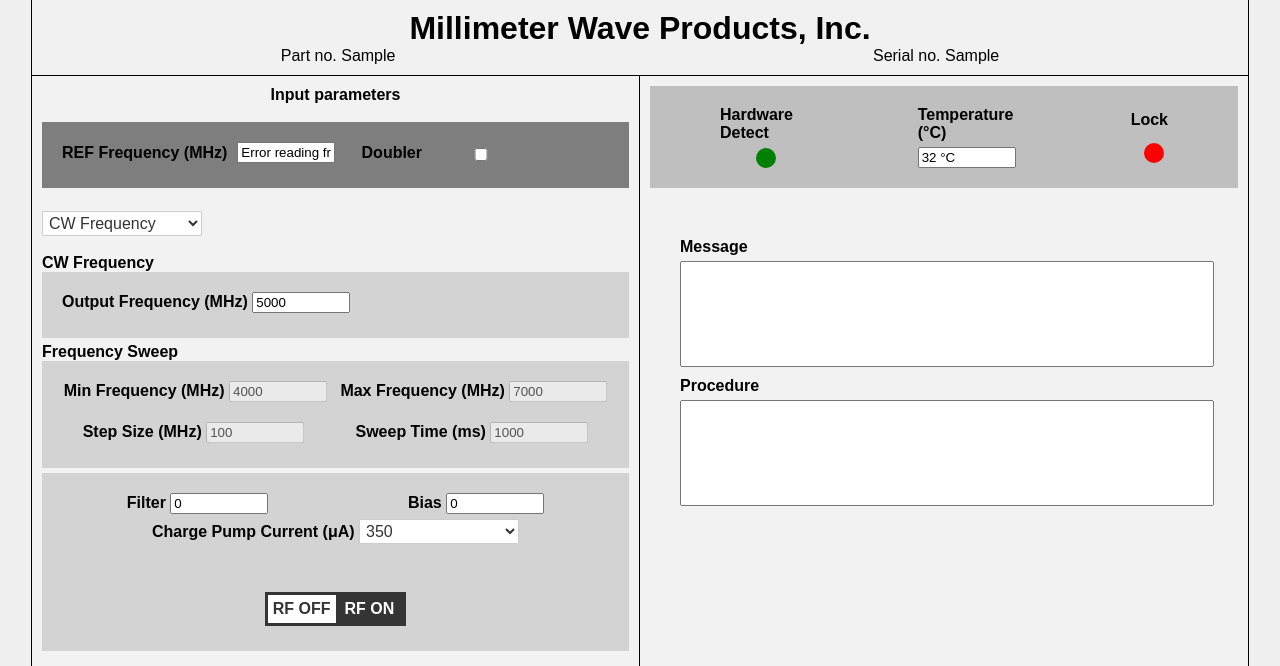
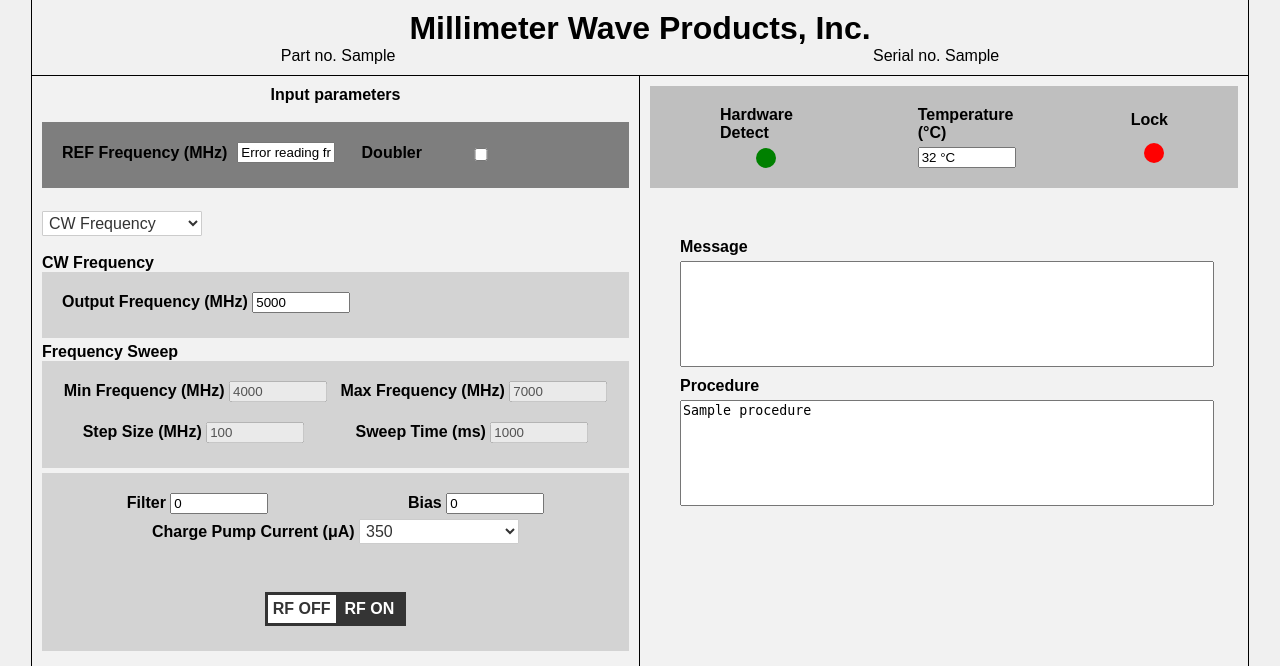
Before and after one commit to millimeter-products/r-pi-gui, a Flask app: template webapp/templates/index.html in a window 1280 px wide. Shown: the part 67-733 px from the top of the page. Run offline with Flask 3, Linux system fonts and the light colour scheme; the template is opened without the code that fills it: most values are stand-ins (such as "Sample title", 1, 10 or a date in 2020).

Commit message:
added procedure text show support

```diff
--- a/webapp/app.py
+++ b/webapp/app.py
@@ -46,6 +46,13 @@
     except (IOError, json.JSONDecodeError):
         return {'part_no': 'Unknown', 'serial_no': 'Unknown'}
 
+def load_procedure():
+    try:
+        with open('rfsynthesizer_procedure.txt', 'r') as f:
+            return f.read()
+    except IOError:
+        return "Error reading procedure file."
+
 def read_reference_frequency():
     try:
         with open('/proc/device-tree/clocks/clock@0/clock-frequency', 'rb') as f:
@@ -65,7 +72,8 @@
 def index():
     config = load_config()
     rfsynthesizer_info = load_rfsynthesizer_info()
-    return render_template('index.html', config=config, rfsynthesizer_info=rfsynthesizer_info)
+    procedure = load_procedure()
+    return render_template('index.html', config=config, rfsynthesizer_info=rfsynthesizer_info, procedure=procedure)
 
 @app.route('/save_config', methods=['POST'])
 def save_config_route():
--- /dev/null
+++ b/webapp/rfsynthesizer_procedure.txt
@@ -0,0 +1,5 @@
+Step 1: Power on the RF synthesizer device.
+Step 2: Access the webapp with URL http://<device ip address>:5000
+Step 3: Configure the input parameters.
+Step 4: Click on the RF ON button.
+Step 5: Verify the lock status.
--- a/webapp/templates/index.html
+++ b/webapp/templates/index.html
@@ -134,7 +134,7 @@
                     <label for="message">Message</label>
                     <textarea id="messagebox"></textarea>
                     <label for="procedure">Procedure</label>
-                    <textarea id="procedure"></textarea>
+                    <textarea id="procedure">{{ procedure }}</textarea>
                 </div>
             </div>
         </div>
```
